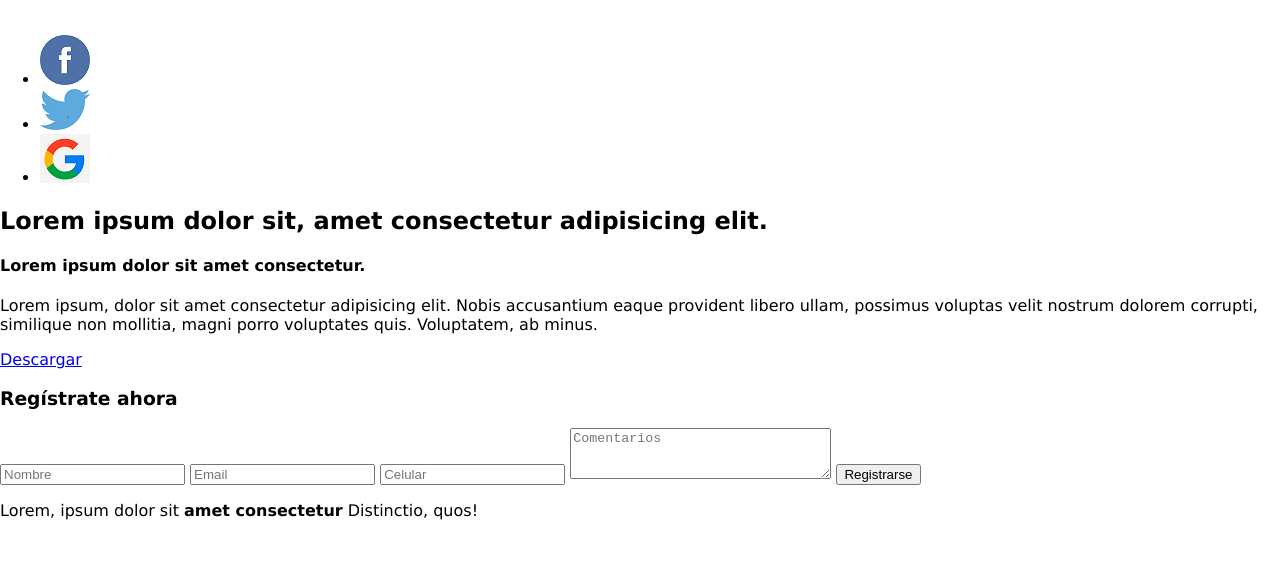
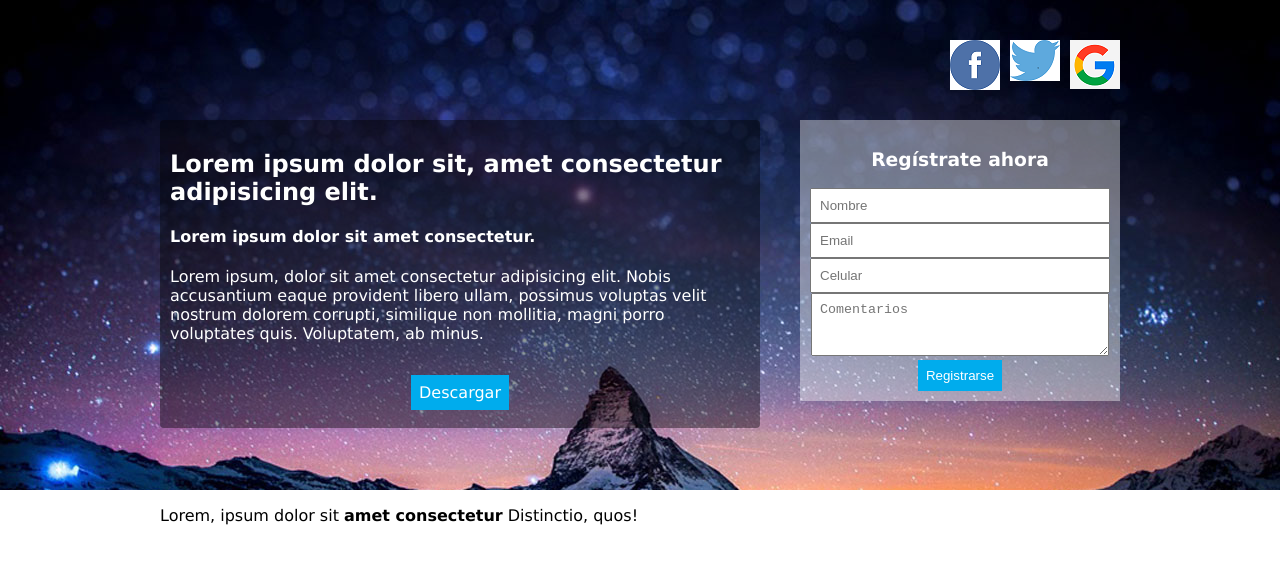
Before and after one commit to D4ITON/4-practicas-css-html, a plain HTML site: page 5-landing-page/crossway/index.html in a window 1280 px wide. Drawn offline with Linux system fonts and the light colour scheme.

Commit message:
agregando usando medias query

```diff
--- a/5-landing-page/crossway/css/styles.css
+++ b/5-landing-page/crossway/css/styles.css
@@ -3,3 +3,65 @@ body{
     padding: 0;
     font-family: Verdana, Geneva, Tahoma, sans-serif;
 }
+.col-center{
+    width: 960px;
+    margin: auto;
+}
+.logo{
+    float: left;
+}
+.redes{
+    float: right;
+    list-style: none;
+    margin: 0;
+    padding: 0;
+}
+.redes li{
+    float: left;
+    margin-left: 10px;
+}
+header{
+    height: 80px;
+}
+.section-top{
+    background: url('../img/wallpaper.jpg');
+    background-repeat: no-repeat;
+    background-size: cover;
+    height: 450px;
+    padding-top: 40px;
+}
+.content-left{
+    float: left;
+    width: 580px;
+    color: white;
+    background-color: rgba(0,0,0, .4);
+    padding: 10px;
+    border-radius: 4px;
+}
+.content-right{
+    float: right;
+    width: 300px;
+    text-align: center;
+    background-color: rgba(255,255,255, .4);
+    color: white;
+    padding: 10px;
+}
+.input{
+    width: 280px;
+    padding: 8px;
+}
+.button{
+    background-color: #00aced;
+    padding: 8px;
+    color: white;
+    border: 0;
+}
+.center-text{
+    text-align: center;
+}
+.margin-top{
+    margin-top: 40px;
+}
+a{
+    text-decoration: none;
+}
--- a/5-landing-page/crossway/index.html
+++ b/5-landing-page/crossway/index.html
@@ -38,7 +38,7 @@
                     <input class="input" type="text" placeholder="Nombre">
                     <input class="input" type="text" placeholder="Email">
                     <input class="input" type="text" placeholder="Celular">
-                    <textarea name="" id="" cols="30" rows="3" placeholder="Comentarios"></textarea>
+                    <textarea class="input" name="" id="" cols="30" rows="3" placeholder="Comentarios"></textarea>
                     <input type="button" value="Registrarse" class="button">
                 </form>
             </section>
--- /dev/null
+++ b/7-media-css/styles.css
@@ -0,0 +1,54 @@
+@media(max-width:380px){
+    body{
+        background-color: gray;
+    }
+    .contenedor{
+        width: 80%;
+        margin: auto;
+        background-color: white;
+        padding: 10px;
+    }
+    .cel{
+        color: #00aced;
+        text-align: center;
+    }
+    .tablet, .pc{
+        display: none;
+    }
+}
+@media(min-width:381px) and (max-width:800px){
+    body{
+        background-color: gray;
+    }
+    .contenedor{
+        width: 90%;
+        margin: auto;
+        background-color: #00aced;
+        padding: 10px;
+    }
+    .tablet{
+        color: black;
+        text-align: center;
+    }
+    .cel, .pc{
+        display: none;
+    }
+}
+@media(min-width:801px){
+    body{
+        background-color: #00aced;
+    }
+    .contenedor{
+        width: 80%;
+        margin: auto;
+        background-color: white;
+        padding: 10px;
+    }
+    .pc{
+        color: #00aced;
+        text-align: center;
+    }
+    .cel, .tablet{
+        display: none;
+    }
+}
```
Also changed, not shown: 6-clear-html/index.html (added, +26 -0 lines), 6-clear-html/styles.css (added, +26 -0 lines), 7-media-css/index.html (added, +23 -0 lines).
